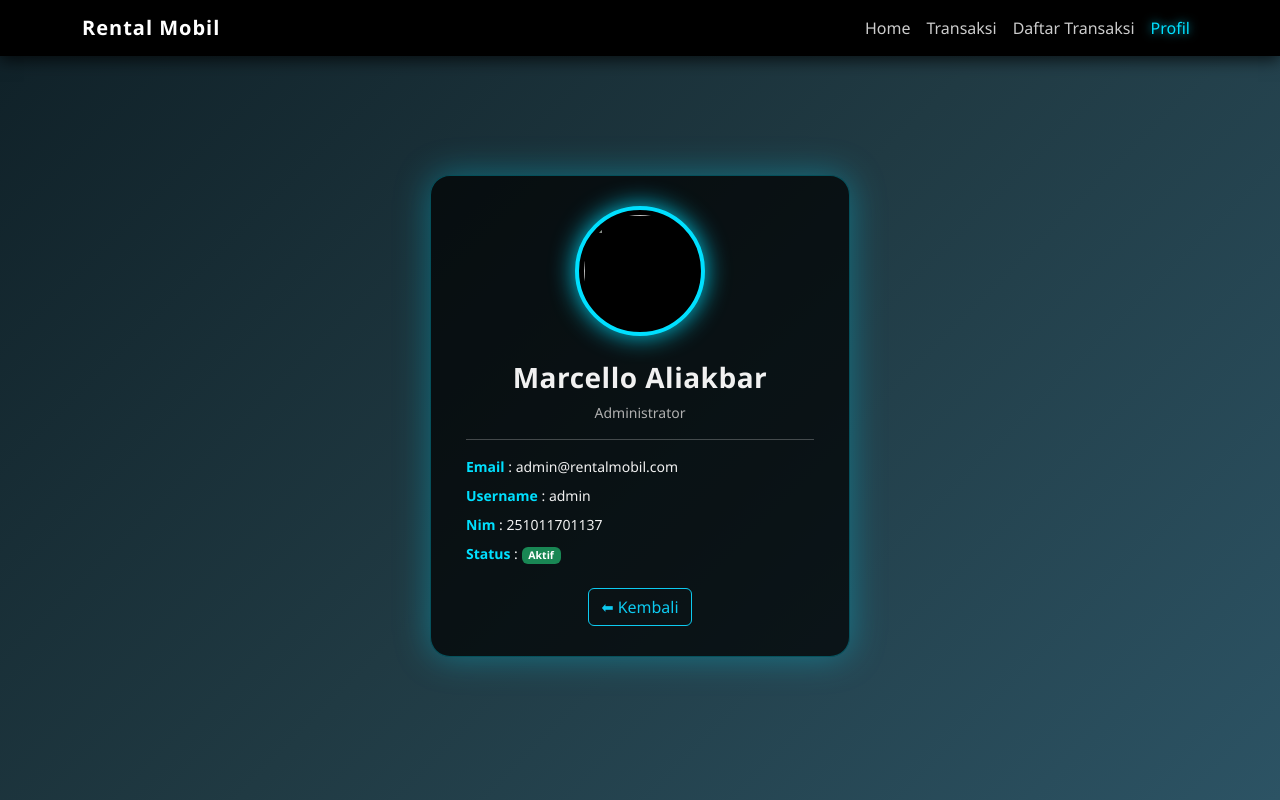
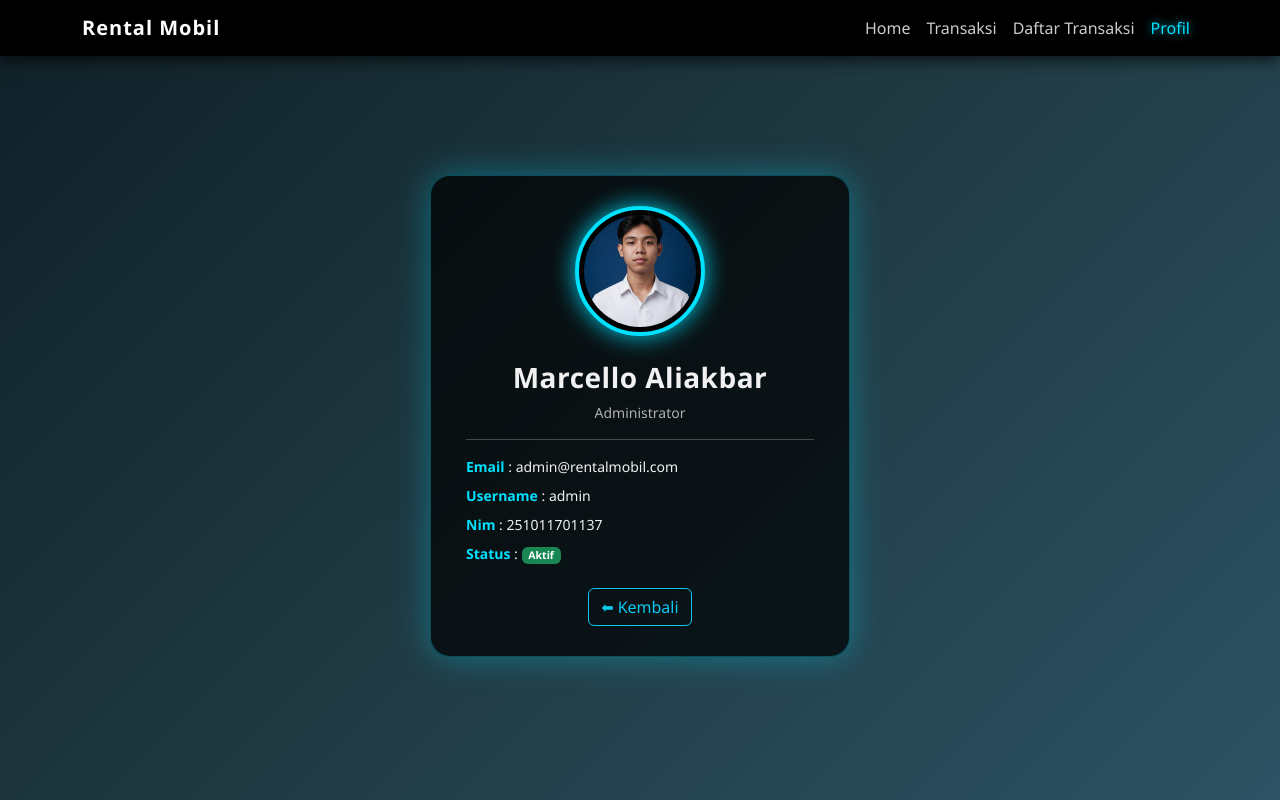
Before and after one commit to marcelloaliakbar888-prog/Marcelloaliakbar, a plain HTML site: page profil.html in a window 1280 px wide. Drawn offline with nearby package versions, Linux system fonts and the light colour scheme.

Commit message:
Add files via upload

```diff
--- a/profil.html
+++ b/profil.html
@@ -27,7 +27,7 @@
 <div class="container d-flex justify-content-center align-items-center" style="min-height: 90vh;">
   <div class="profil-card text-center">
 
-    <img src="c:\Users\Marcello Aliakbar\Downloads\WhatsApp Image 2026-01-04 at 14.30.47.jpeg"
+    <img src="profil.jpeg"
          class="profil-img">
 
     <h3 id="profilNama">Marcello Aliakbar</h3>
```
